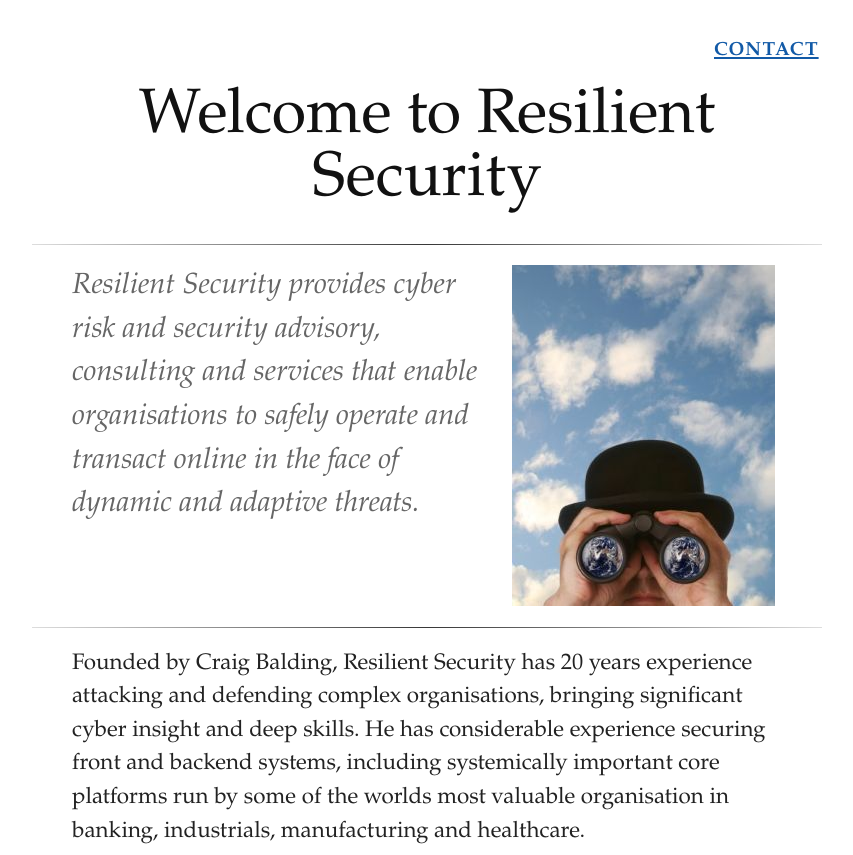
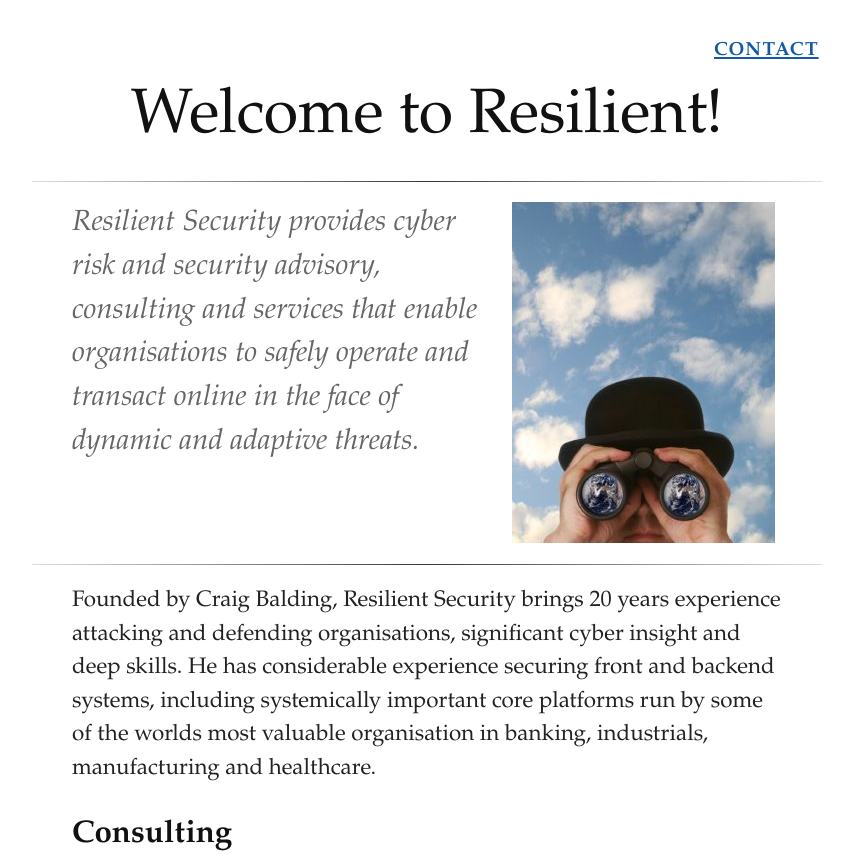
Before and after one commit to craigbalding/craigbalding.com, a plain HTML site: page index.html in a window 1280 px wide. Shown: the top 855 px of the page, without its empty margins (213-1066 px from the left). Drawn offline with Linux system fonts and the light colour scheme.

Commit message:
fix heading

```diff
--- a/index.html
+++ b/index.html
@@ -28,7 +28,7 @@
     <a class="caps" href="mailto:craig@resilientsecurity.co.uk">Contact</a>
    </div>
    <div class="column span-20 prepend-2 append-2 first last" id="header">
-   <h1>Welcome to Resilient Security</h1>
+   <h1>Welcome to Resilient!</h1>
      <hr>
    </div>
 
@@ -46,7 +46,7 @@
    </div>
 
    <div class="column span-18 prepend-3 first">
-<p>Founded by Craig Balding, Resilient Security has 20 years experience attacking and defending complex organisations, bringing significant cyber insight and deep skills.  He has considerable experience securing front and backend systems, including systemically important core platforms run by some of the worlds most valuable organisation in banking, industrials, manufacturing and healthcare.</p>
+<p>Founded by Craig Balding, Resilient Security brings 20 years experience attacking and defending organisations, significant cyber insight and deep skills.  He has considerable experience securing front and backend systems, including systemically important core platforms run by some of the worlds most valuable organisation in banking, industrials, manufacturing and healthcare.</p>
 <h3><a id="consulting"></a>Consulting</h3>
 <p>Resilient Security can help you protect the downside and gain the upside opportunities in the following areas::</p>
 <ul>
```
